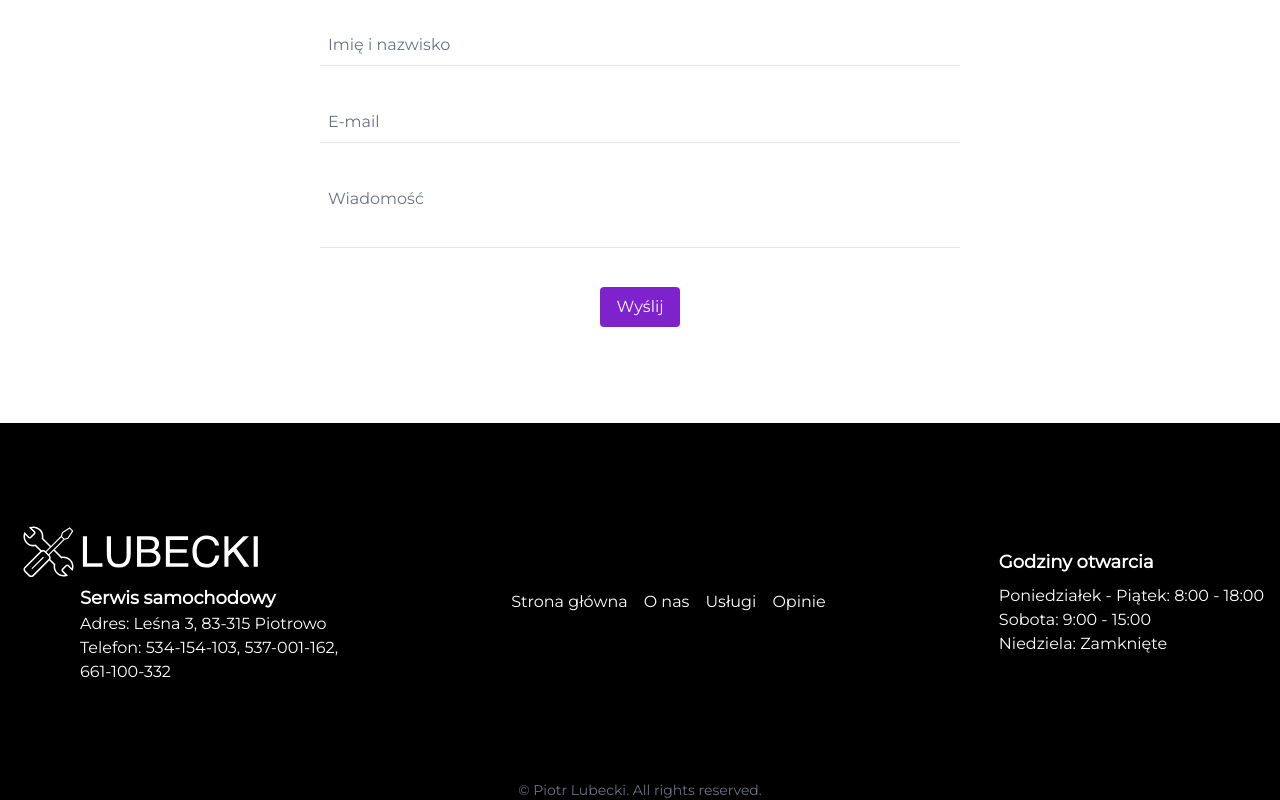
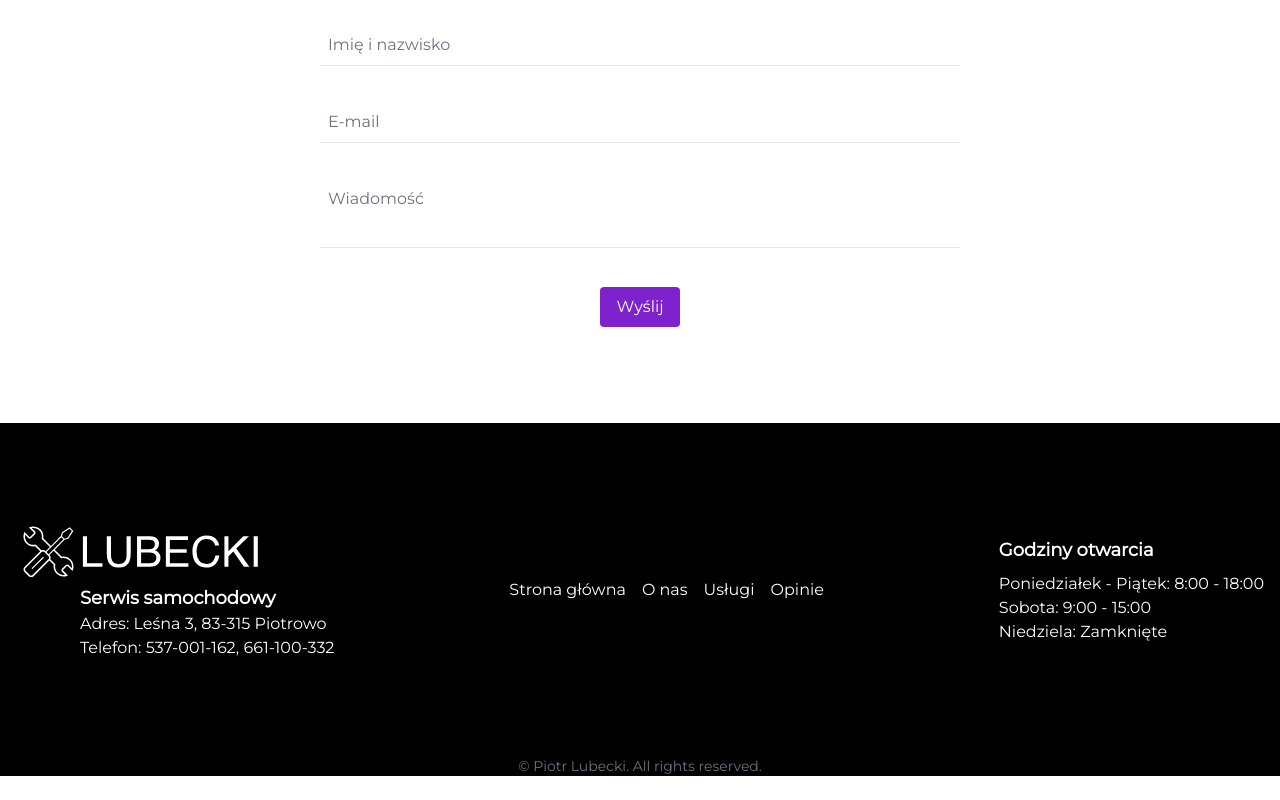
Before and after one commit to Plekson/mechanic-page_production, a Next.js app: page / in a window 1280 px wide. Shown: the part 4539-5339 px from the top of the page. After the commit the page ends 5315 px from the top, so only its background shows below. Built offline with nearby package versions, Linux system fonts and the light colour scheme.

Commit message:
Update Footer.tsx

```diff
--- a/app/components/Footer/Footer.tsx
+++ b/app/components/Footer/Footer.tsx
@@ -14,9 +14,7 @@ const Footer = () => {
               <p className="text-lg font-bold">Serwis samochodowy</p>
               <p>Adres: Leśna 3, 83-315 Piotrowo</p>
               <p>
-                Telefon: 534-154-103, 537-001-162,
-                <br />
-                661-100-332
+                Telefon: 537-001-162, 661-100-332
               </p>
             </div>
           </div>
```
